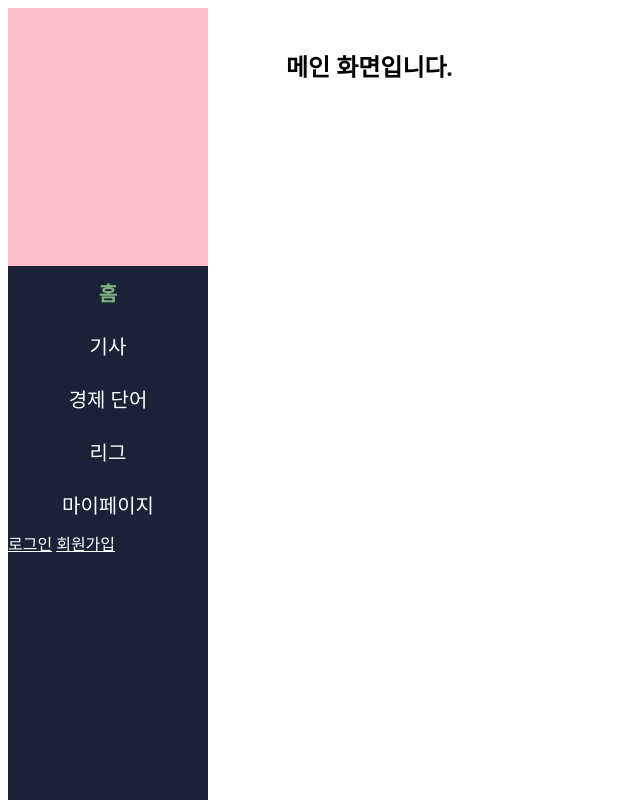
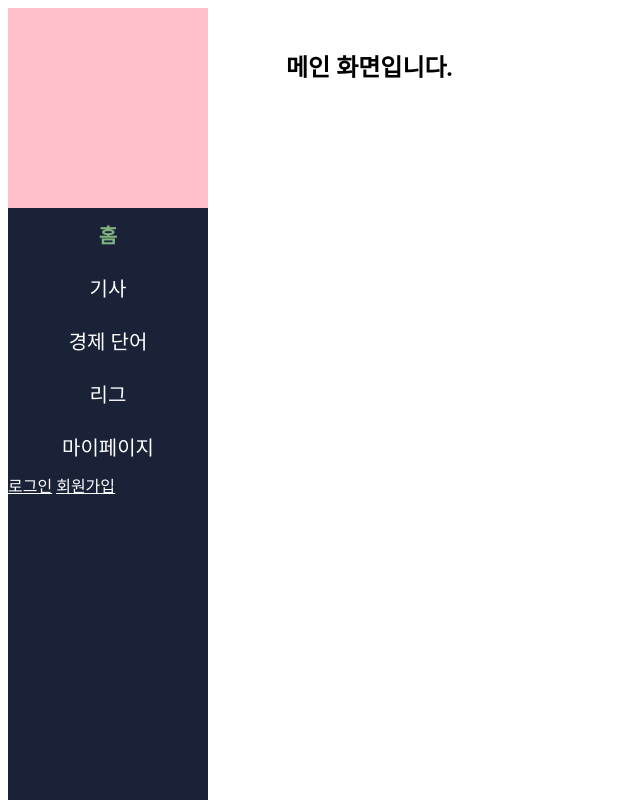
Before and after one commit to pirogramming/CustomEconomy, a Django app: page / in a window 1280 px wide. Shown: the whole page, without its empty margins (0-640 px from the left). Run offline with Django 5.2, Linux system fonts and the light colour scheme; some web fonts are replaced.

Commit message:
base.css 수정

```diff
--- a/core/static/base.css
+++ b/core/static/base.css
@@ -6,7 +6,7 @@
 
     margin: 0;
 }
-.sidebar_hs .sidebar_profile_hs{width: 200px; height: 258px; background-color: pink;}
+.sidebar_hs .sidebar_profile_hs{width: 200px; height: 200px; background-color: pink;}
 .sidebar_hs .sidebar_btns_hs{
 
 }
```
